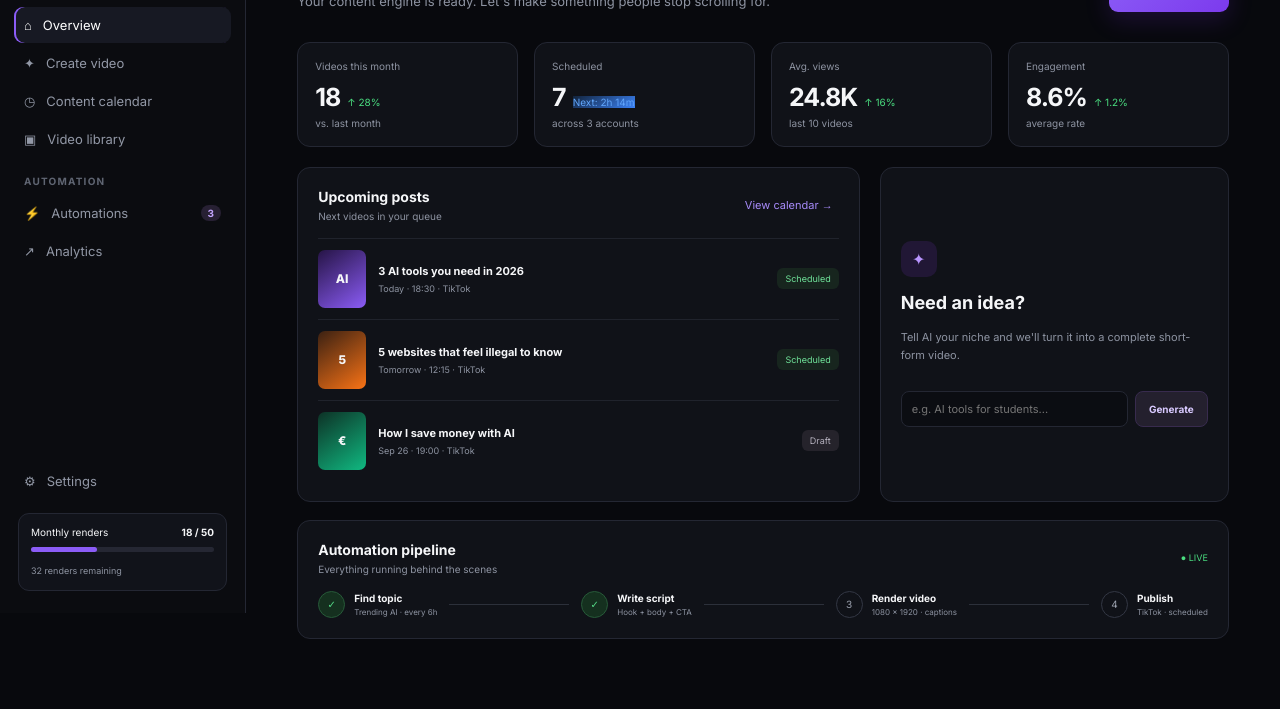
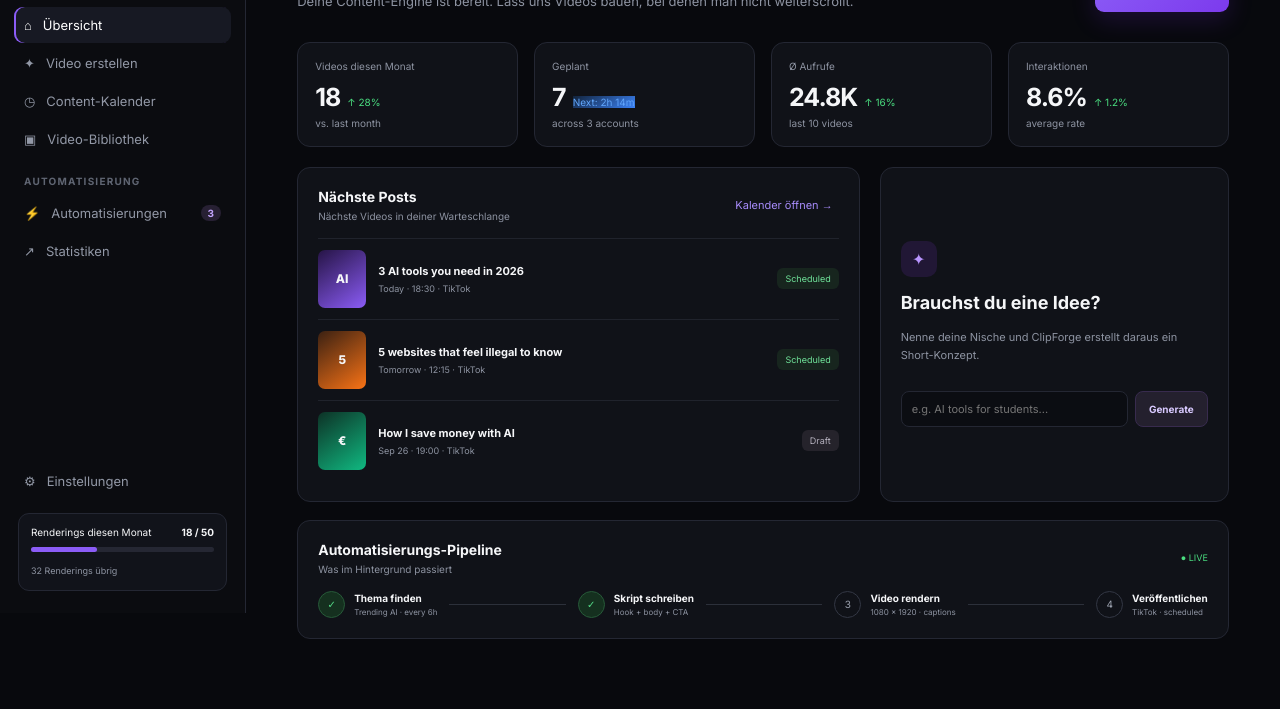
Before and after one commit to Lucry999/desktop-tutorial, a plain HTML site: page index.html in a window 1280 px wide. Shown: the part 187-896 px from the top of the page. Drawn offline with Linux system fonts and the light colour scheme.

Commit message:
Polish German UI and responsive dashboard copy

```diff
--- a/index.html
+++ b/index.html
@@ -14,20 +14,20 @@
   <div class="app-shell">
     <aside class="sidebar">
       <div class="brand"><span class="brand-mark">✦</span><span>ClipForge</span><span class="ai">AI</span></div>
-      <div class="workspace"><div class="avatar">L</div><div><strong>My Studio</strong><small>Creator workspace</small></div><span>⌄</span></div>
+      <div class="workspace"><div class="avatar">L</div><div><strong>My Studio</strong><small>Creator-Arbeitsbereich</small></div><span>⌄</span></div>
       <nav>
-        <p class="nav-label">WORKSPACE</p>
-        <button class="nav-item active" data-view="overview">⌂ <span>Overview</span></button>
-        <button class="nav-item" data-view="create">✦ <span>Create video</span></button>
-        <button class="nav-item" data-view="calendar">◷ <span>Content calendar</span></button>
-        <button class="nav-item" data-view="library">▣ <span>Video library</span></button>
-        <p class="nav-label">AUTOMATION</p>
-        <button class="nav-item" data-view="automations">⚡ <span>Automations</span><b class="pill">3</b></button>
-        <button class="nav-item" data-view="analytics">↗ <span>Analytics</span></button>
+        <p class="nav-label">ARBEITSBEREICH</p>
+        <button class="nav-item active" data-view="overview">⌂ <span>Übersicht</span></button>
+        <button class="nav-item" data-view="create">✦ <span>Video erstellen</span></button>
+        <button class="nav-item" data-view="calendar">◷ <span>Content-Kalender</span></button>
+        <button class="nav-item" data-view="library">▣ <span>Video-Bibliothek</span></button>
+        <p class="nav-label">AUTOMATISIERUNG</p>
+        <button class="nav-item" data-view="automations">⚡ <span>Automatisierungen</span><b class="pill">3</b></button>
+        <button class="nav-item" data-view="analytics">↗ <span>Statistiken</span></button>
       </nav>
       <div class="sidebar-bottom">
-        <button class="nav-item">⚙ <span>Settings</span></button>
-        <div class="usage"><div class="usage-row"><span>Monthly renders</span><strong>18 / 50</strong></div><div class="progress"><i></i></div><small>32 renders remaining</small></div>
+        <button class="nav-item">⚙ <span>Einstellungen</span></button>
+        <div class="usage"><div class="usage-row"><span>Renderings diesen Monat</span><strong>18 / 50</strong></div><div class="progress"><i></i></div><small>32 Renderings übrig</small></div>
       </div>
     </aside>
 
@@ -39,20 +39,20 @@
 
       <section id="overview" class="view active">
         <div class="page-head">
-          <div><p class="eyebrow">THURSDAY, SEPTEMBER 24</p><h1>Good morning, Luc 👋</h1><p class="muted">Your content engine is ready. Let's make something people stop scrolling for.</p></div>
-          <button class="primary" data-go="create">+ Create video</button>
+          <div><p class="eyebrow">THURSDAY, SEPTEMBER 24</p><h1>Guten Morgen, Luc 👋</h1><p class="muted">Deine Content-Engine ist bereit. Lass uns Videos bauen, bei denen man nicht weiterscrollt.</p></div>
+          <button class="primary" data-go="create">+ Video erstellen</button>
         </div>
 
         <div class="stats">
-          <div class="stat"><span>Videos this month</span><strong>18</strong><em>↑ 28%</em><small>vs. last month</small></div>
-          <div class="stat"><span>Scheduled</span><strong>7</strong><em class="blue">Next: 2h 14m</em><small>across 3 accounts</small></div>
-          <div class="stat"><span>Avg. views</span><strong>24.8K</strong><em>↑ 16%</em><small>last 10 videos</small></div>
-          <div class="stat"><span>Engagement</span><strong>8.6%</strong><em>↑ 1.2%</em><small>average rate</small></div>
+          <div class="stat"><span>Videos diesen Monat</span><strong>18</strong><em>↑ 28%</em><small>vs. last month</small></div>
+          <div class="stat"><span>Geplant</span><strong>7</strong><em class="blue">Next: 2h 14m</em><small>across 3 accounts</small></div>
+          <div class="stat"><span>Ø Aufrufe</span><strong>24.8K</strong><em>↑ 16%</em><small>last 10 videos</small></div>
+          <div class="stat"><span>Interaktionen</span><strong>8.6%</strong><em>↑ 1.2%</em><small>average rate</small></div>
         </div>
 
         <div class="grid-two">
           <div class="panel">
-            <div class="panel-head"><div><h2>Upcoming posts</h2><p>Next videos in your queue</p></div><button class="text-btn" data-go="calendar">View calendar →</button></div>
+            <div class="panel-head"><div><h2>Nächste Posts</h2><p>Nächste Videos in deiner Warteschlange</p></div><button class="text-btn" data-go="calendar">Kalender öffnen →</button></div>
             <div class="post-list">
               <article class="post"><div class="thumb purple">AI</div><div class="post-info"><strong>3 AI tools you need in 2026</strong><span>Today · 18:30 · TikTok</span></div><span class="status scheduled">Scheduled</span></article>
               <article class="post"><div class="thumb orange">5</div><div class="post-info"><strong>5 websites that feel illegal to know</strong><span>Tomorrow · 12:15 · TikTok</span></div><span class="status scheduled">Scheduled</span></article>
@@ -61,48 +61,48 @@
           </div>
 
           <div class="panel idea-panel">
-            <div class="spark">✦</div><h2>Need an idea?</h2><p>Tell AI your niche and we'll turn it into a complete short-form video.</p>
+            <div class="spark">✦</div><h2>Brauchst du eine Idee?</h2><p>Nenne deine Nische und ClipForge erstellt daraus ein Short-Konzept.</p>
             <div class="idea-input"><input id="ideaInput" placeholder="e.g. AI tools for students..." /><button id="ideaBtn">Generate</button></div>
             <div id="ideaResult" class="idea-result hidden"></div>
           </div>
         </div>
 
         <div class="panel pipeline">
-          <div class="panel-head"><div><h2>Automation pipeline</h2><p>Everything running behind the scenes</p></div><span class="live-dot">● LIVE</span></div>
+          <div class="panel-head"><div><h2>Automatisierungs-Pipeline</h2><p>Was im Hintergrund passiert</p></div><span class="live-dot">● LIVE</span></div>
           <div class="steps">
-            <div class="step done"><span>✓</span><div><strong>Find topic</strong><small>Trending AI · every 6h</small></div></div>
+            <div class="step done"><span>✓</span><div><strong>Thema finden</strong><small>Trending AI · every 6h</small></div></div>
             <div class="connector"></div>
-            <div class="step done"><span>✓</span><div><strong>Write script</strong><small>Hook + body + CTA</small></div></div>
+            <div class="step done"><span>✓</span><div><strong>Skript schreiben</strong><small>Hook + body + CTA</small></div></div>
             <div class="connector"></div>
-            <div class="step"><span>3</span><div><strong>Render video</strong><small>1080 × 1920 · captions</small></div></div>
+            <div class="step"><span>3</span><div><strong>Video rendern</strong><small>1080 × 1920 · captions</small></div></div>
             <div class="connector"></div>
-            <div class="step"><span>4</span><div><strong>Publish</strong><small>TikTok · scheduled</small></div></div>
+            <div class="step"><span>4</span><div><strong>Veröffentlichen</strong><small>TikTok · scheduled</small></div></div>
           </div>
         </div>
       </section>
 
       <section id="create" class="view">
-        <div class="page-head"><div><p class="eyebrow">VIDEO BUILDER</p><h1>Create a video</h1><p class="muted">From one idea to a ready-to-post short.</p></div></div>
+        <div class="page-head"><div><p class="eyebrow">VIDEO BUILDER</p><h1>Video erstellen</h1><p class="muted">Von einer Idee zum fertigen Short.</p></div></div>
         <div class="builder">
           <div class="panel form-panel">
-            <label>Topic or idea</label><textarea id="topic" placeholder="Write your idea...">3 AI tools every student should know</textarea>
-            <div class="form-grid"><div><label>Style</label><select><option>Fast & energetic</option><option>Clean & educational</option><option>Storytelling</option></select></div><div><label>Duration</label><select><option>30–45 sec</option><option>45–60 sec</option><option>15–30 sec</option></select></div></div>
-            <label>Voice</label><select><option>Natural male · German</option><option>Natural female · German</option><option>English · US</option></select>
-            <label>Caption style</label><div class="chips"><button class="chip selected">Bold pop</button><button class="chip">Minimal</button><button class="chip">Karaoke</button></div>
-            <button id="buildBtn" class="primary wide">✦ Generate script</button>
+            <label>Thema oder Idee</label><textarea id="topic" placeholder="Write your idea...">3 AI tools every student should know</textarea>
+            <div class="form-grid"><div><label>Stil</label><select><option>Fast & energetic</option><option>Clean & educational</option><option>Storytelling</option></select></div><div><label>Dauer</label><select><option>30–45 sec</option><option>45–60 sec</option><option>15–30 sec</option></select></div></div>
+            <label>Stimme</label><select><option>Natural male · German</option><option>Natural female · German</option><option>English · US</option></select>
+            <label>Untertitel-Stil</label><div class="chips"><button class="chip selected">Bold Pop</button><button class="chip">Minimal</button><button class="chip">Karaoke</button></div>
+            <button id="buildBtn" class="primary wide">✦ Skript generieren</button>
             <div id="buildResult" class="generated hidden"></div>
           </div>
           <div class="panel preview-panel"><div class="preview-top"><span>PREVIEW</span><span>9:16</span></div><div class="phone"><div class="phone-content"><span class="preview-tag">AI TOOLS</span><h3>3 tools that<br><b>save students</b><br>hours every week.</h3><div class="play">▶</div><small>✦ @yourhandle</small></div></div><p>Video preview will appear here after rendering.</p></div>
         </div>
       </section>
 
-      <section id="calendar" class="view"><div class="page-head"><div><p class="eyebrow">PLANNING</p><h1>Content calendar</h1><p class="muted">Your scheduled videos at a glance.</p></div><button class="primary" data-go="create">+ New video</button></div><div class="panel calendar-panel"><div class="calendar-toolbar"><button>‹</button><h2>September 2026</h2><button>›</button></div><div class="week"><b>MON</b><b>TUE</b><b>WED</b><b>THU</b><b>FRI</b><b>SAT</b><b>SUN</b></div><div class="days" id="days"></div></div></section>
+      <section id="calendar" class="view"><div class="page-head"><div><p class="eyebrow">PLANNING</p><h1>Content calendar</h1><p class="muted">Alle geplanten Videos auf einen Blick.</p></div><button class="primary" data-go="create">+ Neues Video</button></div><div class="panel calendar-panel"><div class="calendar-toolbar"><button>‹</button><h2>September 2026</h2><button>›</button></div><div class="week"><b>MON</b><b>TUE</b><b>WED</b><b>THU</b><b>FRI</b><b>SAT</b><b>SUN</b></div><div class="days" id="days"></div></div></section>
 
-      <section id="library" class="view"><div class="page-head"><div><p class="eyebrow">YOUR CONTENT</p><h1>Video library</h1><p class="muted">Drafts, renders and published videos.</p></div><button class="primary" data-go="create">+ Create video</button></div><div class="library-grid"><div class="video-card"><div class="card-thumb purple">3 AI<br>TOOLS</div><strong>3 AI tools you need in 2026</strong><small>Published · 42 sec</small></div><div class="video-card"><div class="card-thumb orange">5<br>WEBSITES</div><strong>5 websites that feel illegal to know</strong><small>Scheduled · 38 sec</small></div><div class="video-card"><div class="card-thumb green">SAVE<br>€€€</div><strong>How I save money with AI</strong><small>Draft · 41 sec</small></div><div class="video-card"><div class="card-thumb blue">AI<br>NEWS</div><strong>AI news in 30 seconds</strong><small>Published · 31 sec</small></div></div></section>
+      <section id="library" class="view"><div class="page-head"><div><p class="eyebrow">YOUR CONTENT</p><h1>Video library</h1><p class="muted">Entwürfe, Renderings und veröffentlichte Videos.</p></div><button class="primary" data-go="create">+ Create video</button></div><div class="library-grid"><div class="video-card"><div class="card-thumb purple">3 AI<br>TOOLS</div><strong>3 AI tools you need in 2026</strong><small>Published · 42 sec</small></div><div class="video-card"><div class="card-thumb orange">5<br>WEBSITES</div><strong>5 websites that feel illegal to know</strong><small>Scheduled · 38 sec</small></div><div class="video-card"><div class="card-thumb green">SAVE<br>€€€</div><strong>How I save money with AI</strong><small>Draft · 41 sec</small></div><div class="video-card"><div class="card-thumb blue">AI<br>NEWS</div><strong>AI news in 30 seconds</strong><small>Published · 31 sec</small></div></div></section>
 
-      <section id="automations" class="view"><div class="page-head"><div><p class="eyebrow">AUTOPILOT</p><h1>Automations</h1><p class="muted">Let ClipForge handle repetitive content tasks.</p></div><button class="primary">+ New automation</button></div><div class="automation-list"><div class="panel automation"><div class="auto-icon">⚡</div><div><h2>Daily AI trend hunter</h2><p>Find a trending topic → write a script → add to drafts</p><small>Runs every 6 hours</small></div><label class="switch"><input type="checkbox" checked><span></span></label></div><div class="panel automation"><div class="auto-icon">◷</div><div><h2>Evening publisher</h2><p>Publish the next approved video to TikTok at 18:30</p><small>Every day · 18:30</small></div><label class="switch"><input type="checkbox" checked><span></span></label></div><div class="panel automation"><div class="auto-icon">↗</div><div><h2>Weekly analytics</h2><p>Summarize your top videos and suggest new topics</p><small>Mondays · 09:00</small></div><label class="switch"><input type="checkbox"><span></span></label></div></div></section>
+      <section id="automations" class="view"><div class="page-head"><div><p class="eyebrow">AUTOPILOT</p><h1>Automations</h1><p class="muted">ClipForge übernimmt wiederkehrende Content-Aufgaben.</p></div><button class="primary">+ New automation</button></div><div class="automation-list"><div class="panel automation"><div class="auto-icon">⚡</div><div><h2>Daily AI trend hunter</h2><p>Find a trending topic → write a script → add to drafts</p><small>Runs every 6 hours</small></div><label class="switch"><input type="checkbox" checked><span></span></label></div><div class="panel automation"><div class="auto-icon">◷</div><div><h2>Evening publisher</h2><p>Publish the next approved video to TikTok at 18:30</p><small>Every day · 18:30</small></div><label class="switch"><input type="checkbox" checked><span></span></label></div><div class="panel automation"><div class="auto-icon">↗</div><div><h2>Weekly analytics</h2><p>Summarize your top videos and suggest new topics</p><small>Mondays · 09:00</small></div><label class="switch"><input type="checkbox"><span></span></label></div></div></section>
 
-      <section id="analytics" class="view"><div class="page-head"><div><p class="eyebrow">PERFORMANCE</p><h1>Analytics</h1><p class="muted">See what your audience actually watches.</p></div></div><div class="stats"><div class="stat"><span>Total views</span><strong>446K</strong><em>↑ 23%</em><small>last 30 days</small></div><div class="stat"><span>Likes</span><strong>31.2K</strong><em>↑ 19%</em><small>last 30 days</small></div><div class="stat"><span>Shares</span><strong>4.8K</strong><em>↑ 34%</em><small>last 30 days</small></div><div class="stat"><span>Posts</span><strong>18</strong><em>↑ 28%</em><small>last 30 days</small></div></div><div class="panel chart-panel"><div class="panel-head"><div><h2>Views over time</h2><p>Last 14 days</p></div><span class="chart-total">446K views</span></div><div class="fake-chart"><div class="line"></div><div class="chart-labels"><span>Sep 11</span><span>Sep 14</span><span>Sep 17</span><span>Sep 20</span><span>Sep 24</span></div></div></div></section>
+      <section id="analytics" class="view"><div class="page-head"><div><p class="eyebrow">PERFORMANCE</p><h1>Analytics</h1><p class="muted">Sieh, welche Inhalte deine Zuschauer wirklich ansehen.</p></div></div><div class="stats"><div class="stat"><span>Total views</span><strong>446K</strong><em>↑ 23%</em><small>last 30 days</small></div><div class="stat"><span>Likes</span><strong>31.2K</strong><em>↑ 19%</em><small>last 30 days</small></div><div class="stat"><span>Shares</span><strong>4.8K</strong><em>↑ 34%</em><small>last 30 days</small></div><div class="stat"><span>Posts</span><strong>18</strong><em>↑ 28%</em><small>last 30 days</small></div></div><div class="panel chart-panel"><div class="panel-head"><div><h2>Views over time</h2><p>Last 14 days</p></div><span class="chart-total">446K views</span></div><div class="fake-chart"><div class="line"></div><div class="chart-labels"><span>Sep 11</span><span>Sep 14</span><span>Sep 17</span><span>Sep 20</span><span>Sep 24</span></div></div></div></section>
     </main>
   </div>
   <div id="toast" class="toast"></div>
```
